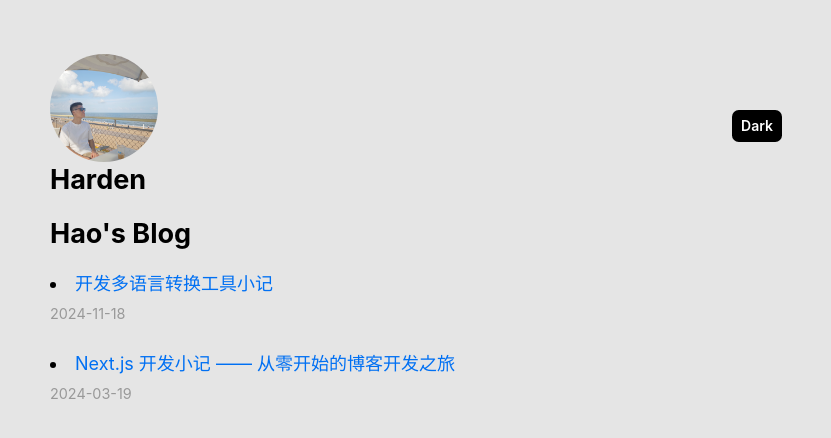
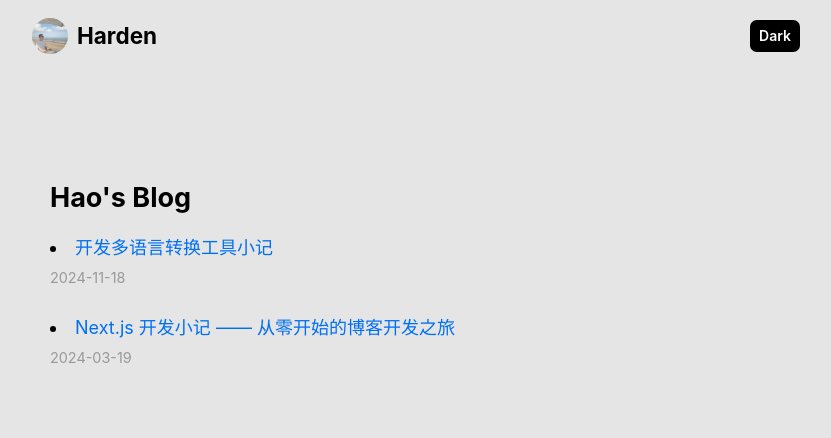
Before and after one commit to rocketsbigfan/blog, a Next.js app: page / in a window 1280 px wide. Shown: the top 438 px of the page, without its empty margins (224-1055 px from the left). Built offline with nearby package versions, Linux system fonts and the light colour scheme.

Commit message:
feat: ui update；page router切换到app router

```diff
--- a/app/layout.tsx
+++ b/app/layout.tsx
@@ -1,11 +1,21 @@
 import { ThemeProvider } from "next-themes"
 import '../styles/global.css'
+
 export const metadata = {
   title: process.env.NEXT_PUBLIC_SITE_TITLE,
   description: 'Generated by Next.js',
   icons: {
     icon: '/favicon.ico',
-  }
+  },
+  openGraph: {
+    images: [`https://og-image.now.sh/${encodeURI(
+      process.env.NEXT_PUBLIC_SITE_TITLE
+    )}.png?theme=light&md=0&fontSize=75px&images=https%3A%2F%2Fassets.vercel.com%2Fimage%2Fupload%2Ffront%2Fassets%2Fdesign%2Fnextjs-black-logo.svg`],
+    title: process.env.NEXT_PUBLIC_SITE_TITLE,
+    twitter: {
+      card: 'summary_large_image',
+    },
+  },
 }
 export default function RootLayout({
   children,
@@ -18,6 +28,7 @@ export default function RootLayout({
         <ThemeProvider
           enableSystem={true}
           attribute="class"
+          defaultTheme="light"
         >
           {/* Layout UI */}
           {children}
--- /dev/null
+++ b/app/not-found.tsx
@@ -0,0 +1,13 @@
+import Layout from "@/components/Layout/index.app";
+import Link from "next/link";
+
+export default function NotFound() {
+  return (
+    <Layout home>
+      <div className="text-center mt-40">
+        <h2>没找着</h2>
+        <Link href="/">返回</Link>
+      </div>
+    </Layout>
+  )
+}
--- /dev/null
+++ b/app/page.tsx
@@ -0,0 +1,33 @@
+import Link from 'next/link';
+import Layout from '../components/Layout/index.app';
+import { getSortedPostsData } from '../lib/posts';
+
+import utilStyles from '../styles/utils.module.css';
+import Date from '../components/Date';
+
+type PostsProps = {
+  id: string;
+  [key: string]: any;
+}[]
+
+export default async function Home() {
+  const allPostsData: PostsProps = await getSortedPostsData();
+  return <Layout home>
+    <section className="text-2xl font-bold mb-4">
+      <p>Hao's Blog</p>
+    </section>
+    <main>
+      {allPostsData.map(({ id, date, title }) => (
+        <li className={utilStyles.listItem} key={id}>
+          <Link href={`/posts/${id}`} className='text-link dark:text-white'>
+            <span>{title}</span>
+          </Link>
+          <br />
+          <small className={utilStyles.lightText}>
+            <Date dateString={date} />
+          </small>
+        </li>
+      ))}
+    </main>
+  </Layout>
+}
--- /dev/null
+++ b/app/posts/[id]/components/article.tsx
@@ -0,0 +1,25 @@
+
+import ImageWithZoom from '@/components/ImageWithZoom';
+import MDLink from '@/components/MDLink';
+import Markdown from 'react-markdown';
+import rehypePrism from "rehype-prism-plus";
+import remarkGfm from "remark-gfm";
+
+import '@/styles/rehype-prism-plus.css';
+
+export default function Article({ content }: { content: string }) {
+  return (
+    content ? <article className='prose dark:prose-invert !max-w-full'>
+      <Markdown
+        remarkPlugins={[remarkGfm]}
+        rehypePlugins={[rehypePrism]}
+        components={{
+          img: ImageWithZoom,
+          a: MDLink,
+        }}
+      >
+        {content}
+      </Markdown>
+    </article> : null
+  );
+}
--- /dev/null
+++ b/app/posts/[id]/components/view.tsx
@@ -0,0 +1,16 @@
+'use client'
+
+import { useEffect, useState } from "react";
+import { getBlogVisits, postBlogVisits } from "@/lib/api";
+
+export default function View({ id }: { id: string }) {
+  const [blogVisits, setBlogVisits] = useState(0);
+
+  useEffect(() => {
+    postBlogVisits(id)
+    getBlogVisits(id).then(res => {
+      setBlogVisits(res.length);
+    })
+  }, [])
+  return <span className="ml-2 text-sm">访问量：{blogVisits}</span>
+}
--- /dev/null
+++ b/app/posts/[id]/page.tsx
@@ -0,0 +1,53 @@
+import { notFound } from 'next/navigation';
+
+import Date from "@/components/Date";
+import Layout from "@/components/Layout/index.app";
+
+import View from "./components/view";
+import Article from "./components/article";
+
+import { getAllPostIds, getPostData } from "@/lib/posts";
+
+import utilStyles from '@/styles/utils.module.css';
+
+type PostData = {
+  id?: string;
+  title?: string;
+  date?: string;
+  content: string;
+  contentHtml: string;
+  readTime: string;
+}
+// 禁用动态参数
+export const dynamicParams = false;
+
+export const generateMetadata = async ({ params }: { params: { id: string } }) => {
+  const { id } = await params
+  const postData: PostData = await getPostData(id);
+
+  return {
+    title: `${postData.title}`,
+  }
+}
+
+export const generateStaticParams = async () => {
+  const paths = await getAllPostIds();
+  return paths.map((params) => ({ id: params.params.id }));
+}
+
+export default async function Post({ params }: { params: { id: string } }) {
+  const { id } = await params
+  const postData: PostData = await getPostData(id);
+
+  return <Layout>
+    <h1 className={utilStyles.headingXl}>{postData.title}</h1>
+    <div className="text-gray-500 flex justify-between">
+      <Date dateString={postData.date as string} />
+      <div>
+        <span className="ml-2 text-sm">{postData.readTime ? `建议阅读时间：${postData.readTime}` : ''}</span>
+        <View id={id} />
+      </div>
+    </div>
+    <Article content={postData.content} />
+  </Layout>
+}
--- a/components/Layout/index.app.tsx
+++ b/components/Layout/index.app.tsx
@@ -5,36 +5,57 @@ import ThemeToggle from '../ThemeToggle';
 import classNames from 'classnames';
 const name = 'Harden';
 
-export default function Layout({ children }: { children: React.ReactNode, home?: boolean }) {
+export const metadata = {
+  title: process.env.NEXT_PUBLIC_SITE_TITLE,
+  description: 'Learn how to build a personal website using Next.js',
+  icons: {
+    icon: '/favicon.ico',
+  },
+  openGraph: {
+    images: [`https://og-image.now.sh/${encodeURI(
+      process.env.NEXT_PUBLIC_SITE_TITLE
+    )}.png?theme=light&md=0&fontSize=75px&images=https%3A%2F%2Fassets.vercel.com%2Fimage%2Fupload%2Ffront%2Fassets%2Fdesign%2Fnextjs-black-logo.svg`],
+    title: process.env.NEXT_PUBLIC_SITE_TITLE,
+    twitter: {
+      card: 'summary_large_image',
+    },
+  },
+}
+
+export default function Layout({ children, home }: { children?: React.ReactNode, home?: boolean }) {
+
   return (
+    <>
       <div className={classNames(styles.container, 'max-md:!w-full')}>
-      <header className="flex justify-between items-center">
-        <div>
-          <Link href="/">
+        <header className="fixed top-0 left-0 w-full py-4 filter backdrop-blur-sm">
+          <div className="flex justify-between items-center w-[60vw] mx-auto">
+            <Link href={home ? '/about' : '/'} className="text-black dark:text-white">
+              <div className="flex items-center">
                 <img
                   src="/images/profile.jpg"
-              className={`w-24 h-24 rounded-full`}
+                  className={`w-8 h-8 rounded-full`}
                   alt={name}
                 />
+                <span className="ml-2 text-xl font-bold ">{name}</span>
+              </div>
             </Link>
-          <h2 className="text-2xl font-bold">
-            <Link className="text-black dark:text-white" href="/">
-              <span>{name}</span>
-            </Link>
-          </h2>
+            <ThemeToggle />
           </div>
-        <ThemeToggle />
-      </header>
-      <main className="mt-4">
+        </header >
+        <main className="my-40">
           {children}
         </main>
-      {/* {!home && (
+        {
+          !home && (
             <div className="my-12">
               <Link href="/">
                 <span>← Back to home</span>
               </Link>
             </div>
-          )} */}
-    </div>
           )
         }
+      </div >
+      <canvas id="canvas" className="fixed top-0 left-0 w-full h-full z-[-1]" />
+    </>
+  )
+}
--- a/components/Layout/index.module.css
+++ b/components/Layout/index.module.css
@@ -1,7 +1,7 @@
 .container {
   width: 60vw;
   padding: 0 1rem;
-  margin: 3rem auto 6rem;
+  margin: 0 auto 6rem;
 }
 
 .header {
--- a/pages/posts/[id].tsx
+++ b/pages/posts/[id].old.tsx
@@ -1,10 +1,10 @@
 import Head from 'next/head';
 import { useRouter } from 'next/router';
 import { MDXRemote } from "next-mdx-remote/rsc";
+import { useEffect, useState } from 'react';
 import Markdown from 'react-markdown';
 import rehypePrism from "rehype-prism-plus";
 import remarkGfm from "remark-gfm";
-import { useEffect, useState } from 'react';
 
 import Layout from '../../components/Layout'
 import Date from '../../components/Date';
```
Also changed, not shown: tsconfig.json (+7 -1 lines), pages/index.old.tsx (renamed from pages/index.tsx). Lines whose indentation alone changed are shown as unchanged.
